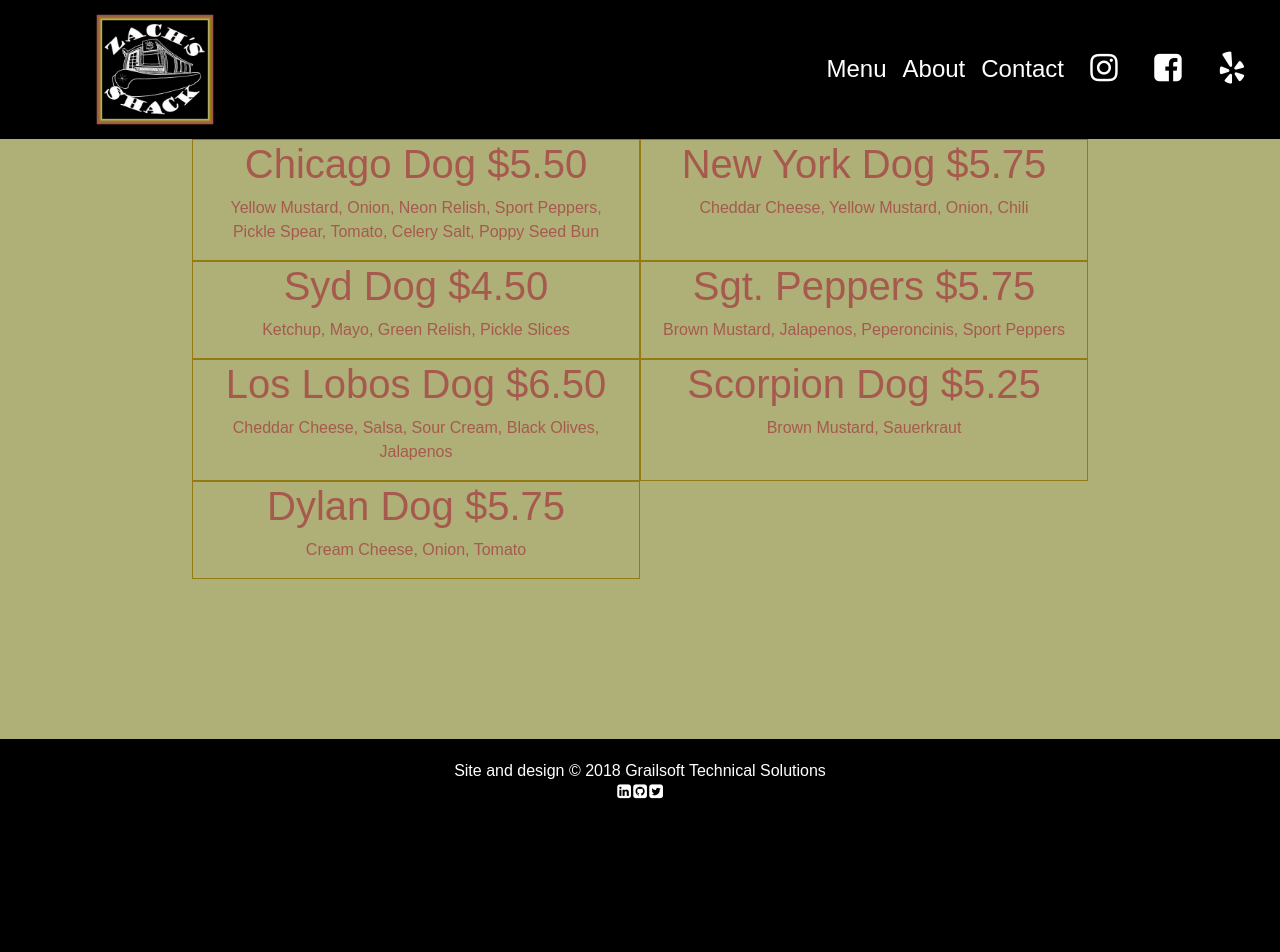
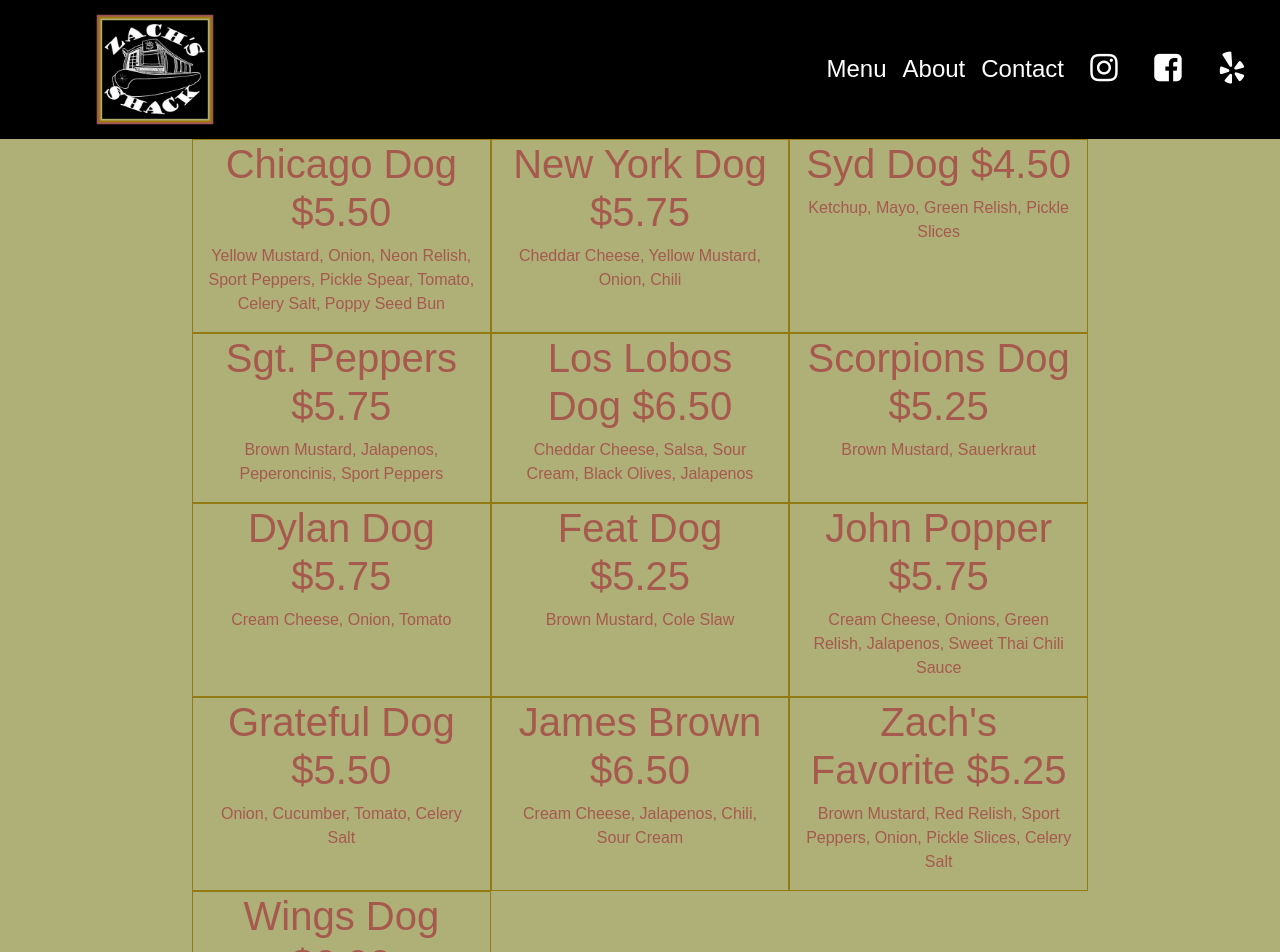
Before and after one commit to GrailsoftTechnologies/zachsShack, a React (Create React App) app: page /#/menu in a window 1280 px wide. Shown: the top 952 px of the page. Before the commit the page ends 821 px from the top, so only its background shows below. Built offline with nearby package versions, Linux system fonts and the light colour scheme.

Commit message:
updated menu

```diff
--- a/src/components/Menu/index.js
+++ b/src/components/Menu/index.js
@@ -7,7 +7,7 @@ render() {
   return(
     <Container className="Menu">
 			<Row>
-				<Col sm="6" className="dogType">
+				<Col sm="4" className="dogType">
 					<h1>
 						Chicago Dog $5.50
 					</h1>
@@ -15,7 +15,7 @@ render() {
 						Yellow Mustard, Onion, Neon Relish, Sport Peppers, Pickle Spear, Tomato, Celery Salt, Poppy Seed Bun
 					</p>
 				</Col>
-				<Col sm="6" className="dogType">
+				<Col sm="4" className="dogType">
 					<h1>
 						New York Dog  $5.75
 					</h1>
@@ -23,7 +23,7 @@ render() {
 						Cheddar Cheese, Yellow Mustard, Onion, Chili
 					</p>
 				</Col>
-				<Col sm="6" className="dogType">
+				<Col sm="4" className="dogType">
 					<h1>
 						Syd Dog  $4.50
 					</h1>
@@ -31,7 +31,7 @@ render() {
 						Ketchup, Mayo, Green Relish, Pickle Slices
 					</p>
 				</Col>
-				<Col sm="6" className="dogType">
+				<Col sm="4" className="dogType">
 					<h1>
 						Sgt. Peppers  $5.75
 					</h1>
@@ -39,7 +39,7 @@ render() {
 						Brown Mustard, Jalapenos, Peperoncinis, Sport Peppers
 					</p>
 				</Col>
-				<Col sm="6" className="dogType">
+				<Col sm="4" className="dogType">
 					<h1>
 						Los Lobos Dog  $6.50
 					</h1>
@@ -47,20 +47,68 @@ render() {
 						Cheddar Cheese, Salsa, Sour Cream, Black Olives, Jalapenos
 					</p>
 				</Col>
-				<Col sm="6" className="dogType">
+				<Col sm="4" className="dogType">
 					<h1>
-						Scorpion Dog  $5.25
+						Scorpions Dog  $5.25
 					</h1>
 					<p>
 						Brown Mustard, Sauerkraut
 					</p>
 				</Col>
-				<Col sm="6" className="dogType">
+				<Col sm="4" className="dogType">
 					<h1>
 						Dylan Dog  $5.75
 					</h1>
 					<p>
 						Cream Cheese, Onion, Tomato
+					</p>
+				</Col>
+				<Col sm="4" className="dogType">
+					<h1>
+						Feat Dog $5.25
+					</h1>
+					<p>
+						Brown Mustard, Cole Slaw
+					</p>
+				</Col>
+				<Col sm="4" className="dogType">
+					<h1>
+						John Popper $5.75
+					</h1>
+					<p>
+						Cream Cheese, Onions, Green Relish, Jalapenos, Sweet Thai Chili Sauce
+					</p>
+				</Col>
+				<Col sm="4" className="dogType">
+					<h1>
+						Grateful Dog $5.50
+					</h1>
+					<p>
+						Onion, Cucumber, Tomato, Celery Salt
+					</p>
+				</Col>
+				<Col sm="4" className="dogType">
+					<h1>
+						James Brown $6.50
+					</h1>
+					<p>
+						Cream Cheese, Jalapenos, Chili, Sour Cream
+					</p>
+				</Col>
+				<Col sm="4" className="dogType">
+					<h1>
+						Zach's Favorite $5.25
+					</h1>
+					<p>
+						Brown Mustard, Red Relish, Sport Peppers, Onion, Pickle Slices, Celery Salt
+					</p>
+				</Col>
+				<Col sm="4" className="dogType">
+					<h1>
+						Wings Dog $6.00
+					</h1>
+					<p>
+						Carrots, Blue Cheese, Sour Cream, Aardvark, Celery Salt
 					</p>
 				</Col>
 			</Row>
```
